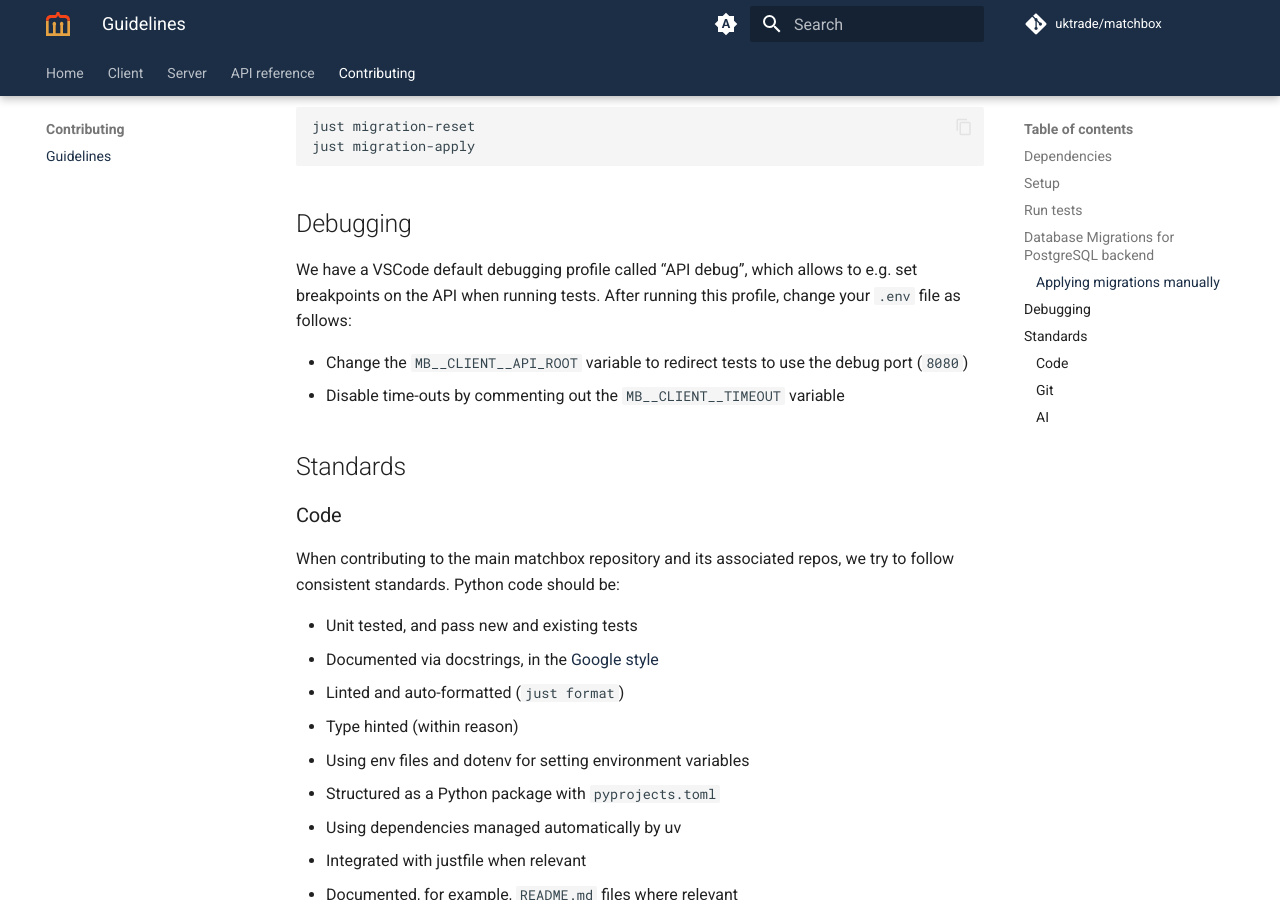
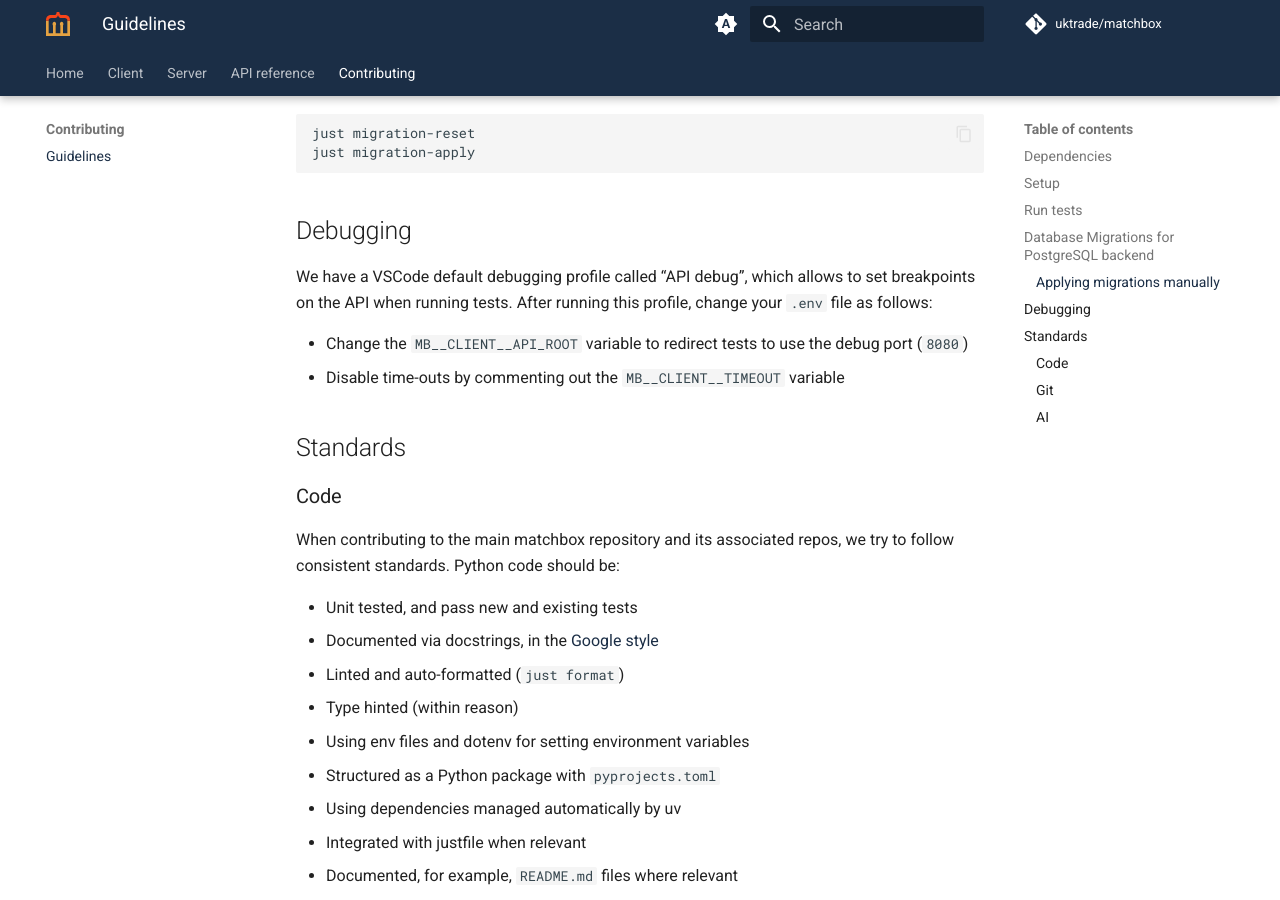
Before and after one commit to will-langdale/matchbox, an MkDocs documentation site: the page built from docs/contributing.md, in a window 1280 px wide and 900 px high, scrolled down 2433 px. Built offline with MkDocs 1.6.1 and Material for MkDocs 9.7.7, drawn with Linux system fonts in a browser that asks for light colours; comment, search, counter and statistics services are not loaded; part of the change alters nothing that is shown; some of the changed text lies outside the part shown.

````diff
--- a/docs/contributing.md
+++ b/docs/contributing.md
@@ -5,9 +5,6 @@ This document describes how you can get started with developing Matchbox.
 * [Python 3.11+](https://www.python.org)
 * [uv](https://docs.astral.sh/uv/)
 * [Docker](https://www.docker.com)
-* [TruffleHog](https://github.com/trufflesecurity/trufflehog)
-* [PostgreSQL](https://www.postgresql.org)
-* [pre-commit](https://pre-commit.com)
 * [just](https://just.systems/man/en/)
 
 ## Setup
@@ -37,6 +34,9 @@ just -l
 ```
 
 ## Run tests
+!!! note
+
+    Your `.env` file needs to be correctly configured for tests to be loaded.
 
 A just task is provided to run all tests.
 
@@ -107,7 +107,7 @@ just migration-apply
 
 ## Debugging
 
-We have a VSCode default debugging profile called "API debug", which allows to e.g. set breakpoints on the API when running tests. After running this profile, change your `.env` file  as follows:
+We have a VSCode default debugging profile called "API debug", which allows to set breakpoints on the API when running tests. After running this profile, change your `.env` file  as follows:
 
 - Change the `MB__CLIENT__API_ROOT` variable to redirect tests to use the debug port (`8080`)
 - Disable time-outs by commenting out the `MB__CLIENT__TIMEOUT` variable
````
